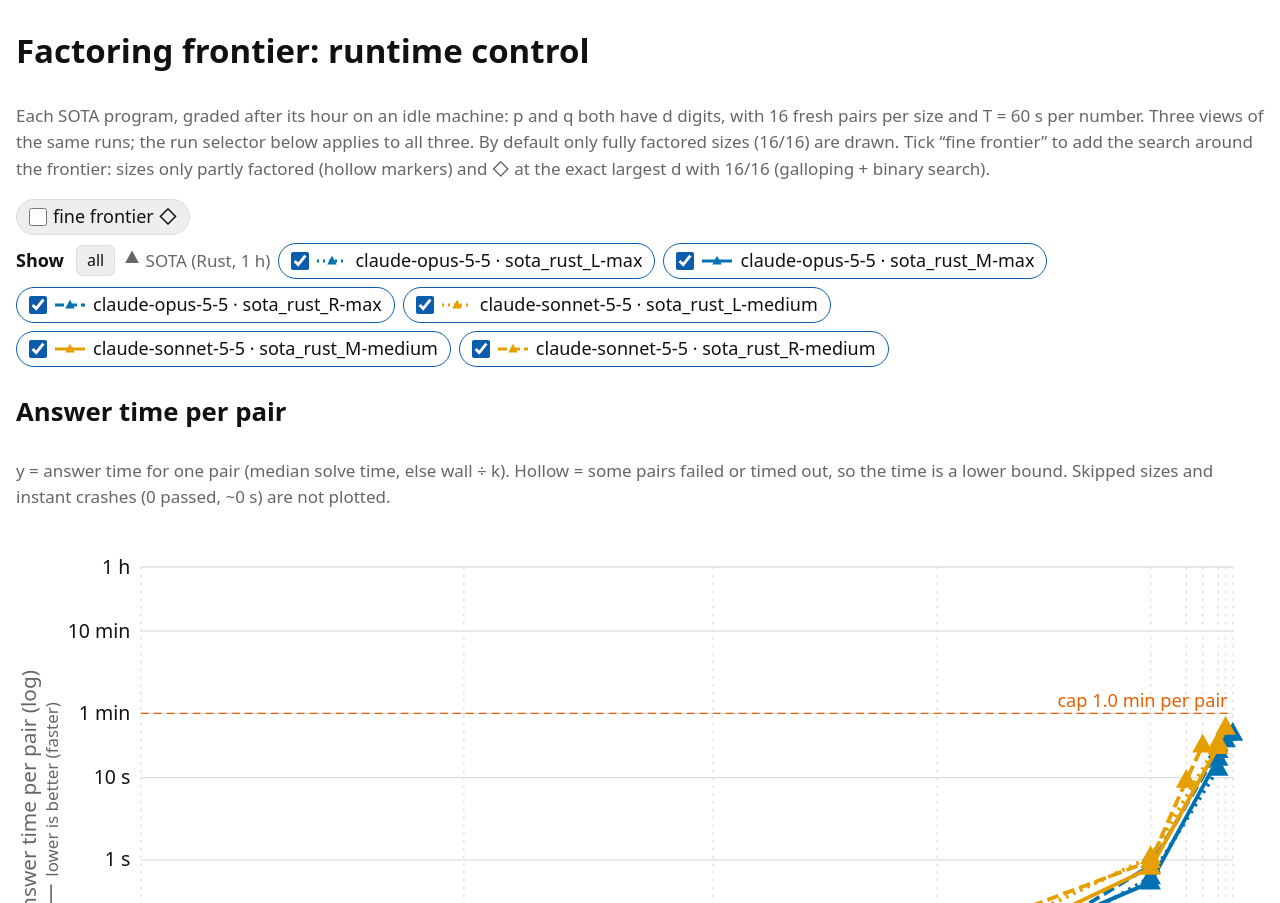
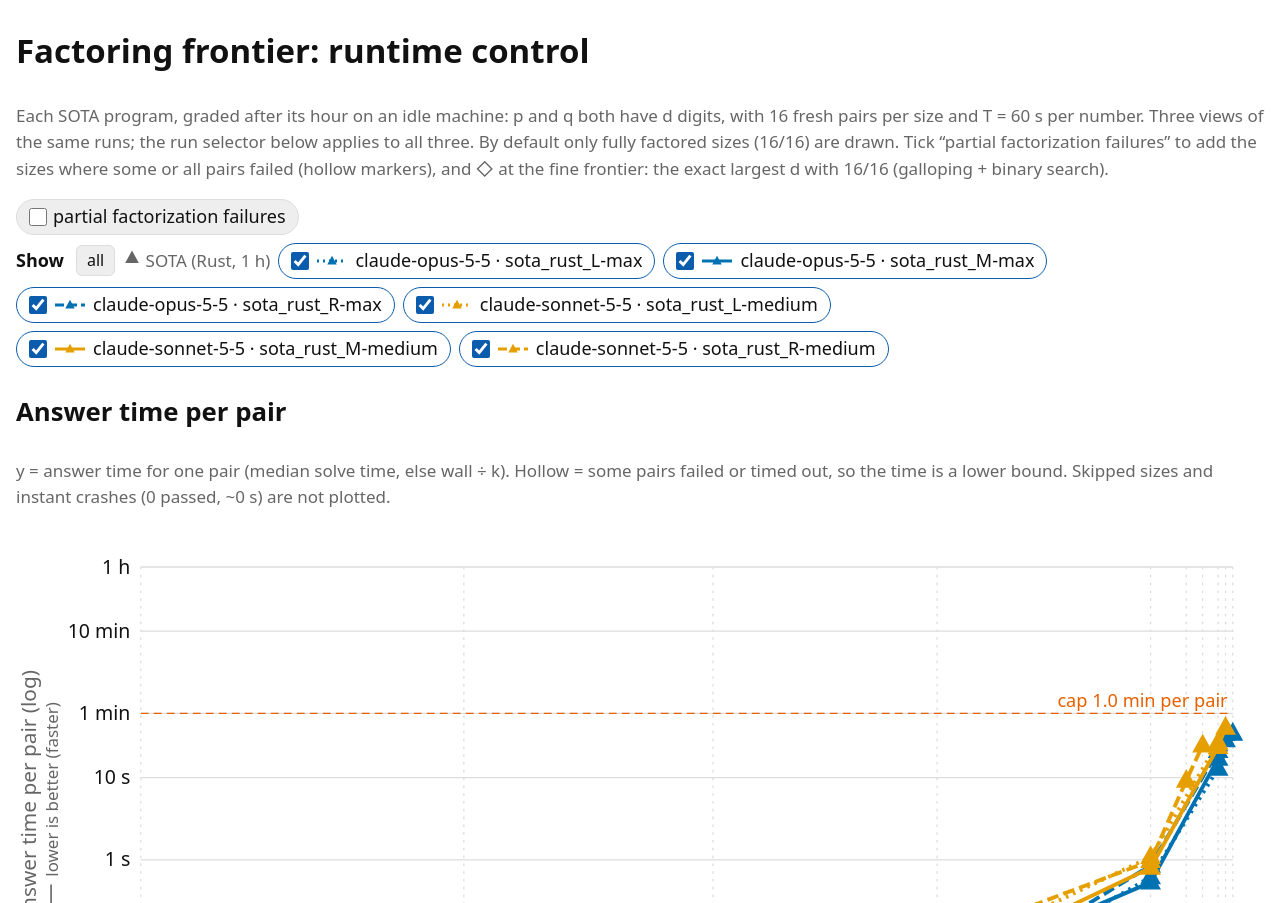
Before and after one commit to cristipp/explore, a plain HTML site: page bignum/sota_factorization.html in a window 1280 px wide. Shown: the part 1792-2695 px from the top of the page. Drawn offline with Linux system fonts and the light colour scheme.

Commit message:
bignum: rename the toggle to 'partial factorization failures'
Co-Authored-By: Claude Opus 5.5 <noreply@anthropic.com>

```diff
--- a/bignum/sota_factorization.html
+++ b/bignum/sota_factorization.html
@@ -40,8 +40,8 @@ rules, so the run counts as is.</p>
 <h2 id="frontier">Factoring frontier: runtime control</h2>
 <p class="note" id="frnote">Each SOTA program, graded after its hour on an idle machine: p and q both have d digits,
 with 16 fresh pairs per size and T = 60 s per number. Three views of the same runs; the run selector below applies to
-all three. By default only fully factored sizes (16/16) are drawn. Tick “fine frontier” to add the search around the frontier: sizes only partly factored (hollow markers) and ◇ at the exact largest d with 16/16 (galloping + binary search).</p>
-<div class="chips" id="frmwrap"><label class="chip"><input type="checkbox" id="frfine"> fine frontier ◇</label></div>
+all three. By default only fully factored sizes (16/16) are drawn. Tick “partial factorization failures” to add the sizes where some or all pairs failed (hollow markers), and ◇ at the fine frontier: the exact largest d with 16/16 (galloping + binary search).</p>
+<div class="chips" id="frmwrap"><label class="chip"><input type="checkbox" id="frfine"> partial factorization failures</label></div>
 <div class="chips" id="frlegend" role="group" aria-label="Runs shown in the three frontier charts"></div>
 <div id="frcharts">
 <h3>Answer time per pair</h3>
--- a/bignum/summary.js
+++ b/bignum/summary.js
@@ -217,7 +217,7 @@ let ovTask = null; // overview task; null = follow the first panel
 let uid = 0;
 let ovY = 'acc';     // overview y axis: 'acc' | 'frontier' (frontier only offered when the task has it)
 let frMetric = 'time'; // frontier chart y: 'evals' | 'time' | 'coding'
-let frFine = false; // show the fine-frontier markers (off by default)
+let frFine = false; // show partial factorization failures + fine-frontier markers (off by default)
 let frOff = []; // frontier series ids toggled off (new runs show by default)
 let ovModes = null; // null = all modes; else array of modes to plot (may include modes the task lacks)
 
```
